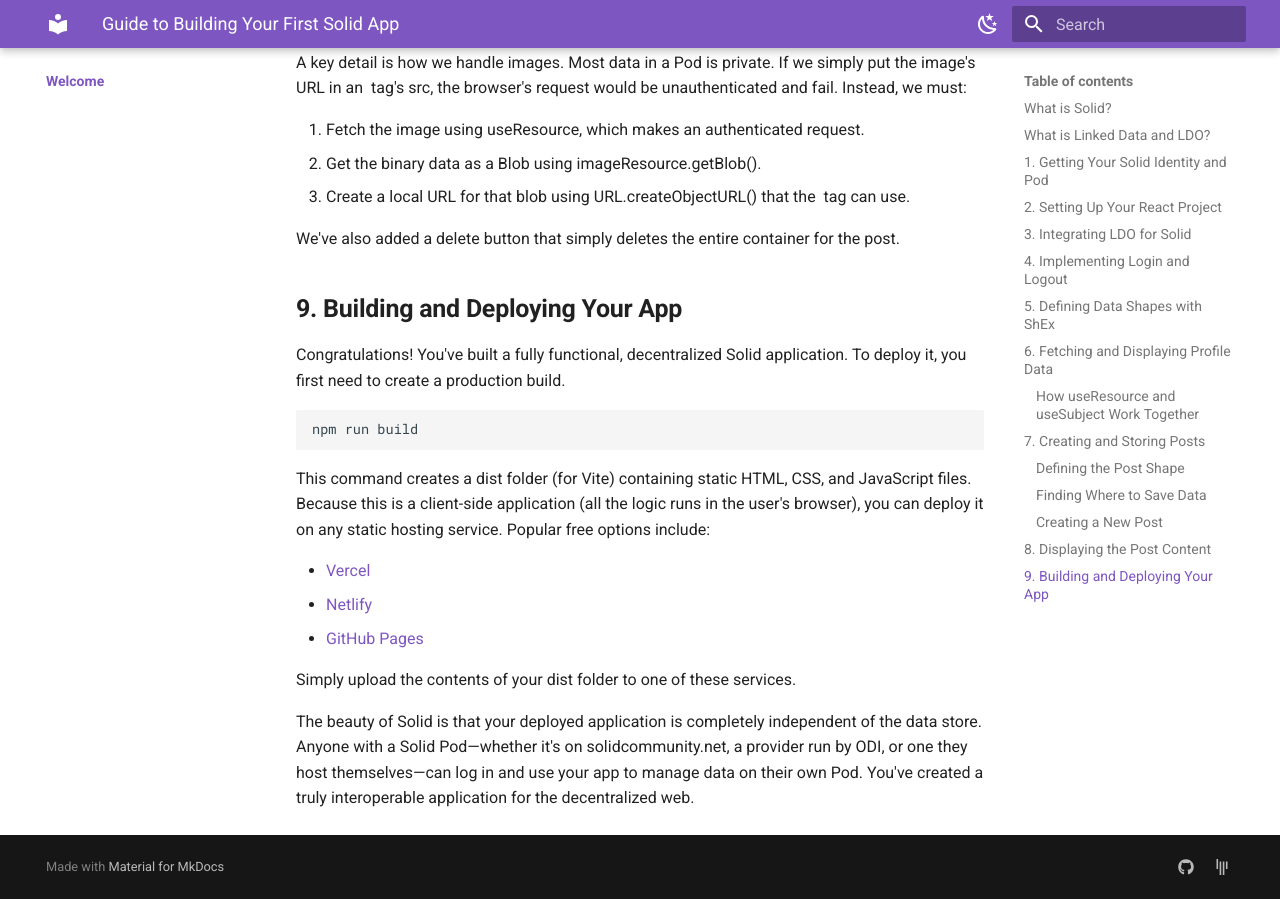
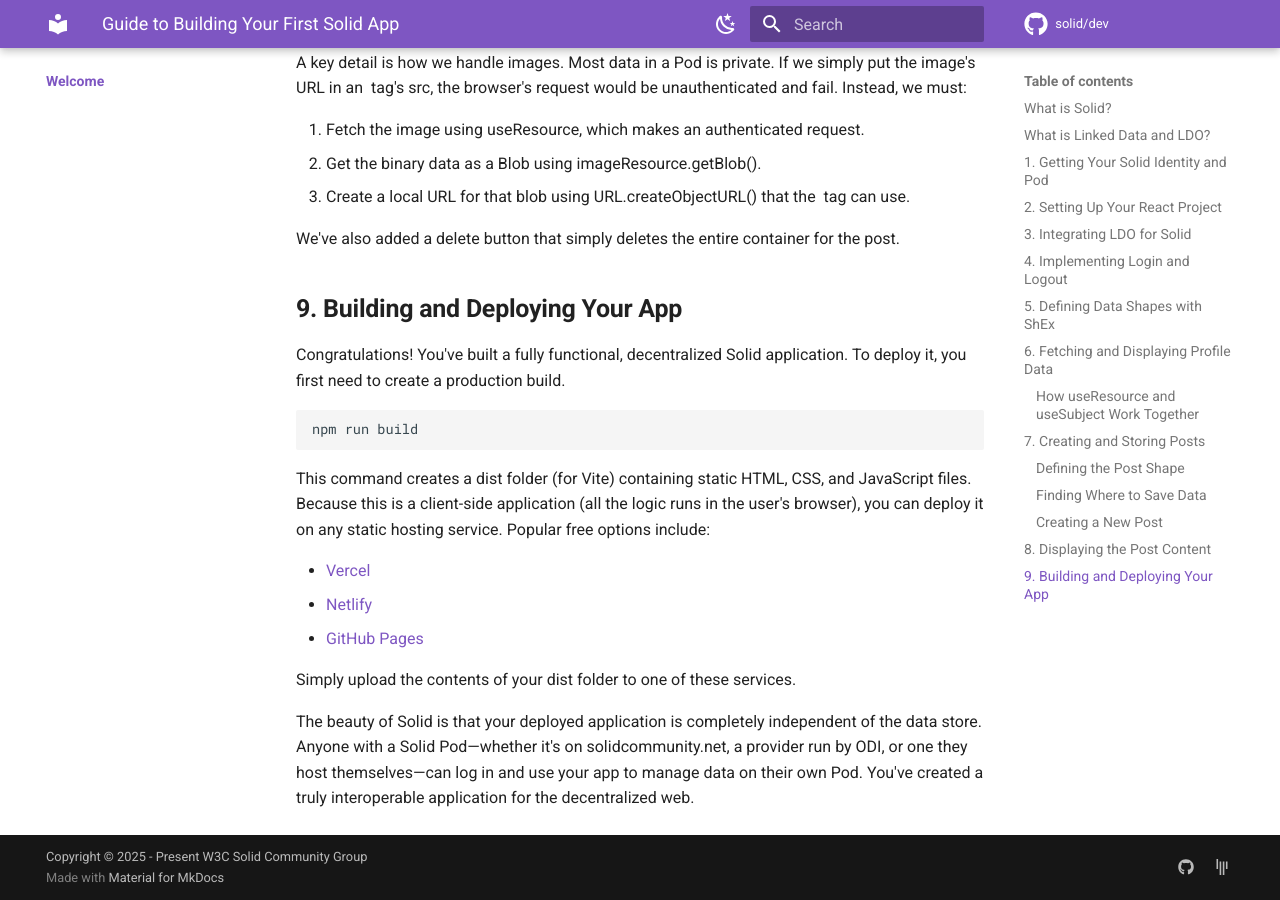
Before and after one commit to solid/dev, an MkDocs documentation site: the page built from docs/README.md, in a window 1280 px wide and 900 px high, scrolled down 13427 px. Built offline with MkDocs 1.6.1 and Material for MkDocs 9.7.7, drawn with Linux system fonts in a browser that asks for light colours; comment, search, counter and statistics services are not loaded; the version menu is left out.

```diff
--- a/mkdocs.yml
+++ b/mkdocs.yml
@@ -2,6 +2,12 @@ site_name: Solid Developers Documentation
 site_url: https://dev.solidproject.org/
 site_description: How to build applications with Solid.
 site_author: W3C Solid Community Group
+
+repo_name: solid/dev
+repo_url: https://github.com/solid/dev/
+edit_uri: blob/main/docs/
+
+copyright: Copyright &copy; 2025 - Present W3C Solid Community Group
 
 theme:
   name: material
```
Also changed, not shown: README.md (+10 -0 lines), 2 other files.
